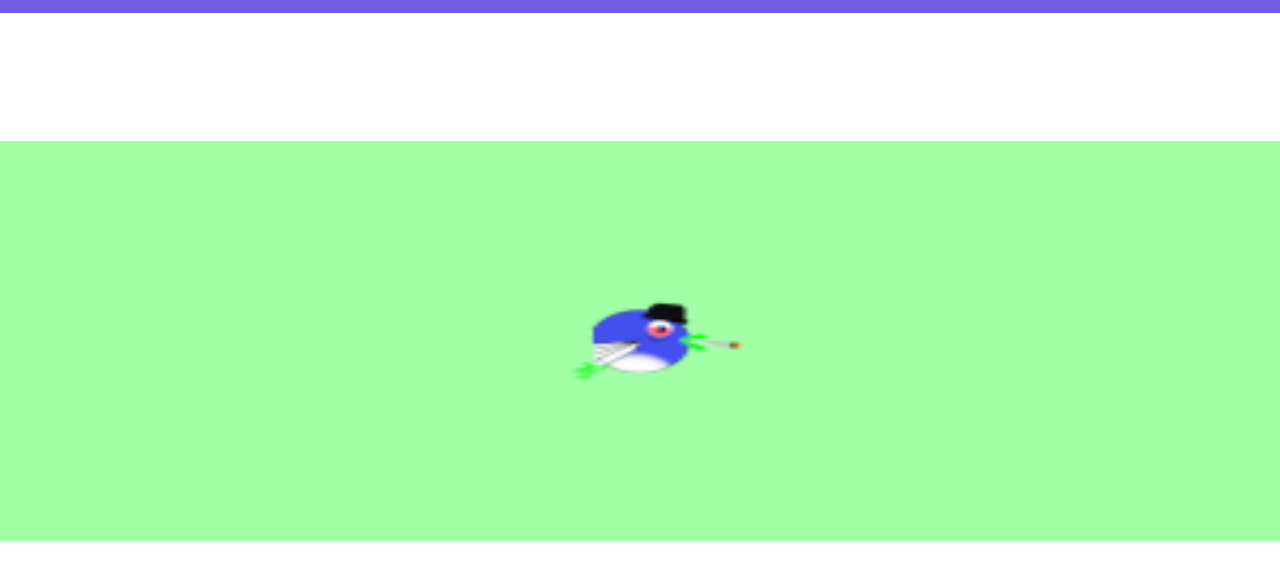
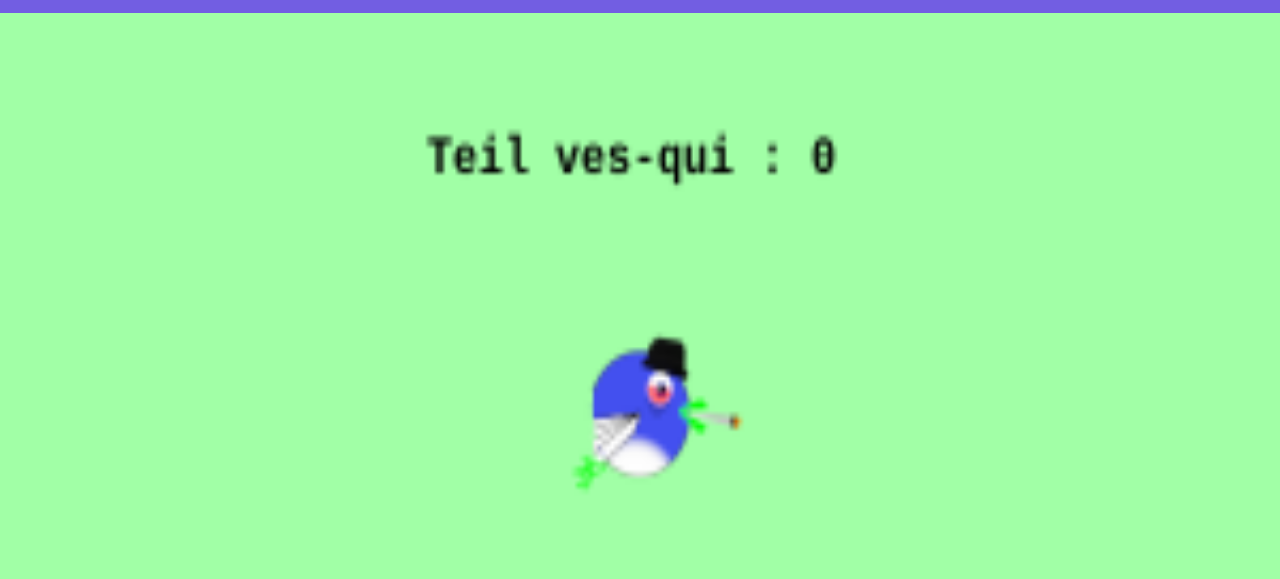
Before and after one commit to Anthonoir576/Projet-21_javaScript, a website: page index.html in a window 1280 px wide. Shown: the part 109-688 px from the top of the page. Drawn offline with Linux system fonts and the light colour scheme.

Commit message:
maquettage

```diff
--- a/source/js/index.js
+++ b/source/js/index.js
@@ -43,11 +43,16 @@
     ctx.drawImage(decord, 0, 0, canvas.width, canvas.height, -((index * (speed / 2)) % canvas.width) + canvas.width, 0, canvas.width, canvas.height);
     ctx.drawImage(decord, 0, 0, canvas.width, canvas.height, -((index * (speed / 2)) % canvas.width), 0, canvas.width, canvas.height);
 
-
-
     // PERSONNAGE + animation avec floor
     ctx.drawImage(perso, 0, Math.floor((index % 9) / 3) * size[1], ...size, ((canvas.width / 2) - size[0] / 2), flyHeight, ...size);
     flyHeight = (canvas.height / 2) - (size[1] / 2);
+
+
+    // FONT
+    ctx.fillText(`Teil ves-qui : ${bestScore}`, 100, 30)
+    ctx.font = "bold 10px courier"
+
+
 
     window.requestAnimationFrame(render);
 
--- a/source/sass/main.scss
+++ b/source/sass/main.scss
@@ -21,10 +21,6 @@
 
     & main {
 
-        margin-top: 8rem;
-
-
-
         width: 100%;
         height: 100%;
 
@@ -32,9 +28,7 @@
         & canvas {
 
             width: 100%;
-            height: 50%;
-
-
+            height: 100%;
 
         }
 
```
Also changed, not shown: source/css/style.css, 1 other file.
